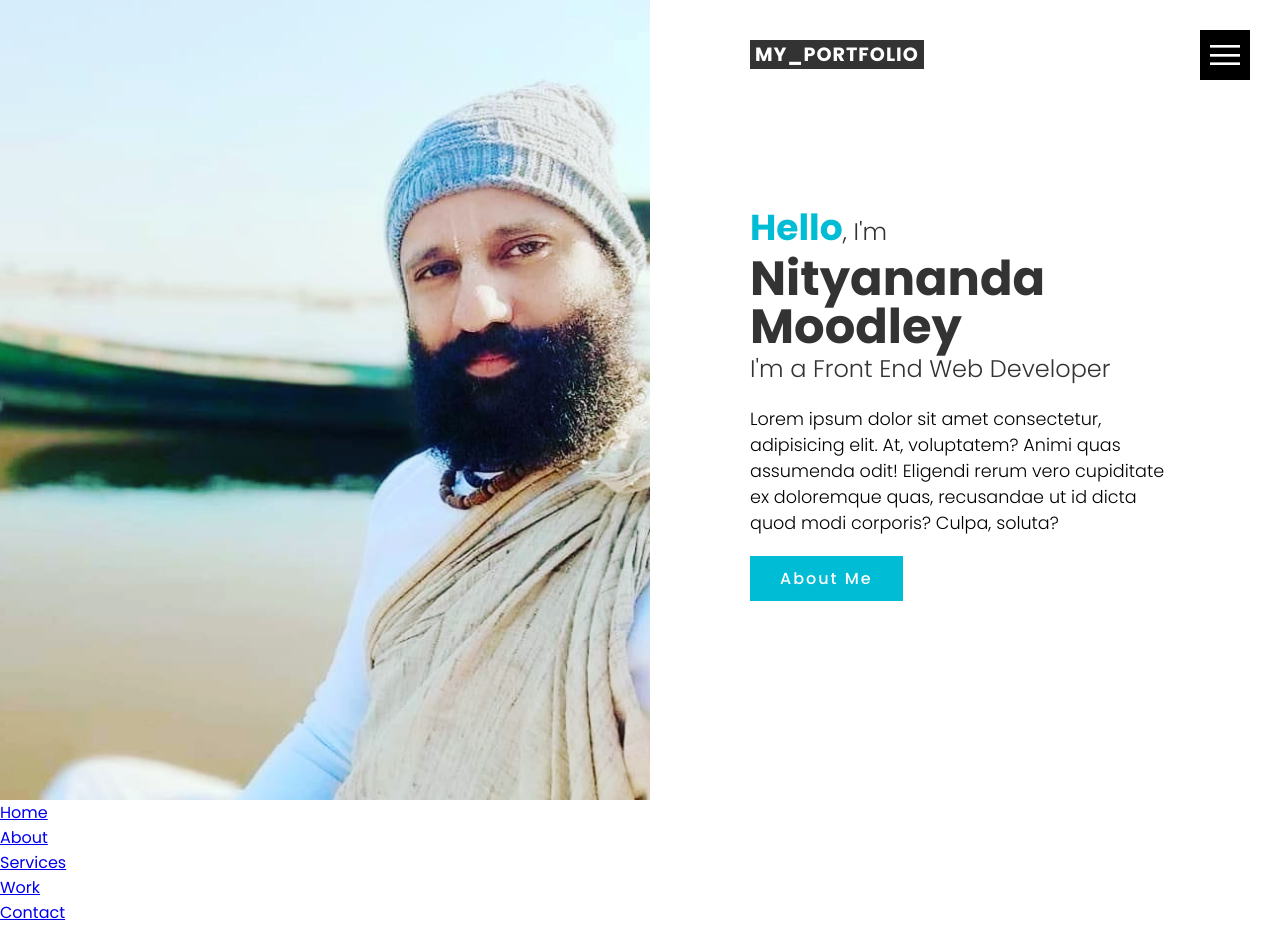
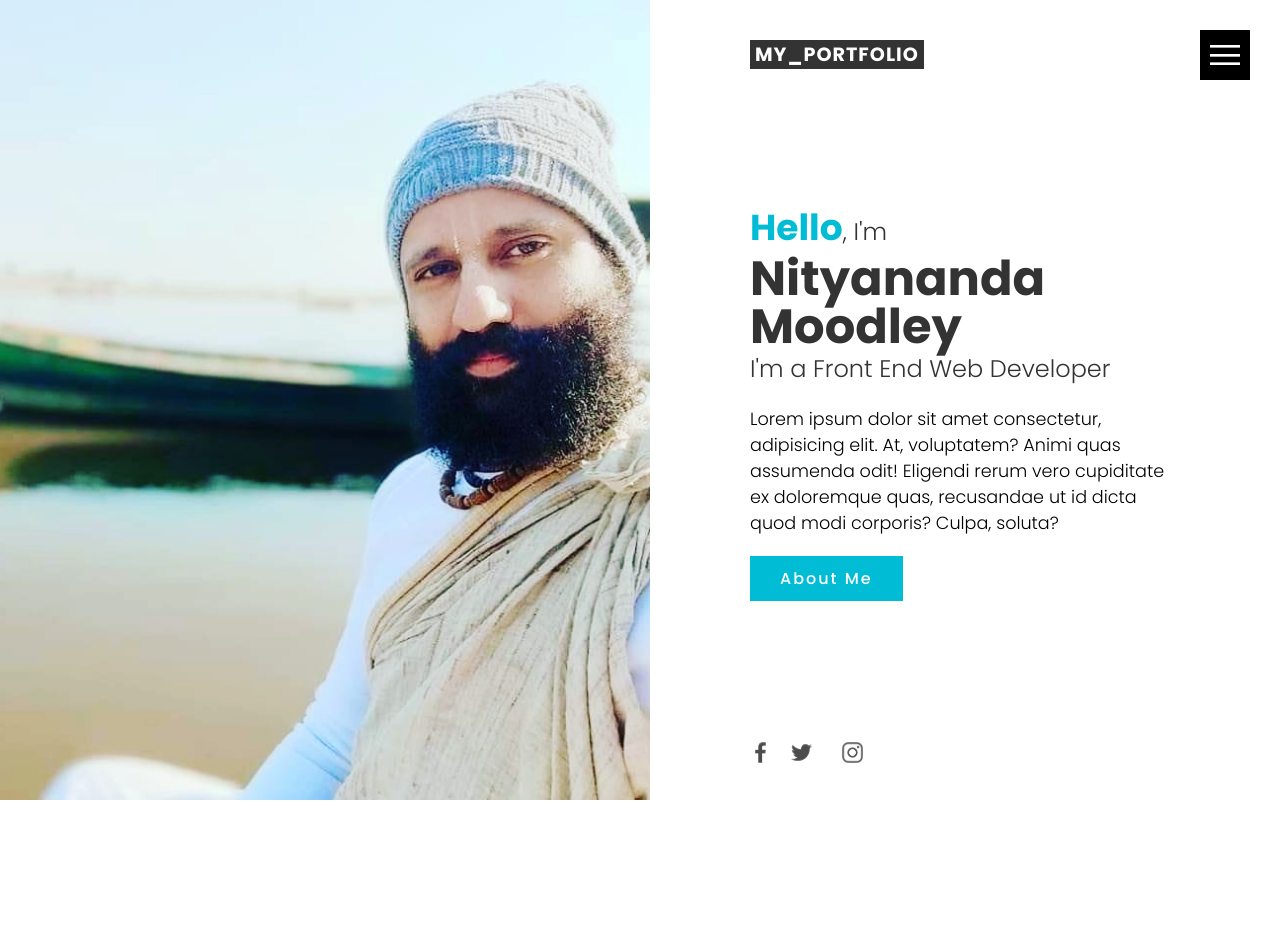
Before and after one commit to Nitya-108/My-Portfolio, a plain HTML site: page index.html in a window 1280 px wide. After the commit the page ends 800 px from the top, so only its background shows below. Drawn offline with Linux system fonts and the light colour scheme.

Commit message:
sidebar & social media icons
sidebar and social media icons added

```diff
--- a/app.js
+++ b/app.js
@@ -1,4 +1,6 @@
 function toggleMenu() {
     const menuToggle = document.querySelector('.toggle');
+    const sidebar = document.querySelector('.sidebar');
     menuToggle.classList.toggle('active');
+    sidebar.classList.toggle('active');
 }
--- a/index.html
+++ b/index.html
@@ -23,8 +23,15 @@
             <p>Lorem ipsum dolor sit amet consectetur, adipisicing elit. At, voluptatem? Animi quas assumenda odit! Eligendi rerum vero cupiditate ex doloremque quas, recusandae ut id dicta quod modi corporis? Culpa, soluta?</p>
             <a href="#" class="btn">About Me</a>
         </div>
+        <ul class="sci">
+            <li><a href="#"><img src="facebook.png" alt="facebook"></a></li>
+            <li><a href="#"><img src="twitter.png" alt="twitter"></a></li>
+            <li><a href="#"><img src="instagram.png" alt="instagram"></a></li>
+        </ul>
     </div>
     </section>
+
+
 
     <div class="sidebar">
         <ul class="menu">
--- a/style.css
+++ b/style.css
@@ -57,7 +57,7 @@ section {
     object-fit: cover;
 }
 
-.banner .contentBx {
+.banner .contentBx, .sidebar {
     position: absolute;
     top: 0;
     right: 0;
@@ -115,3 +115,67 @@ p {
     font-weight: 500;
     letter-spacing: 2px;
 }
+
+.sidebar {
+    position: fixed;
+    background: #000;
+    display: flex;
+    justify-content: center;
+    align-items: center;
+    transition: 0.5s;
+    padding: 40px;
+    z-index: 100;
+    right: -100%;
+}
+
+.sidebar.active {
+    right: 0;
+}
+
+.sidebar ul {
+    display: flex;
+    justify-content: center;
+    align-items: center;
+    flex-direction: column;
+}
+
+.sidebar ul li {
+    list-style: none;
+}
+
+.sidebar ul li a {
+    color: #fff;
+    text-decoration: none;
+    font-size: 2em;
+    margin: 10px 0;
+    font-weight: 300;
+    letter-spacing: 2px;
+    text-transform: uppercase;
+}
+
+.sidebar ul li a:hover {
+    color: #00bcd4;
+}
+
+.sci {
+    position: absolute;
+    left: 100px;
+    bottom: 20px;
+    display: flex;
+    justify-content: center;
+    align-items: center;
+}
+
+.sci li {
+    margin-right: 10px;
+    list-style: none;
+}
+
+.sci li img {
+    transform: scale(0.5);
+    opacity: 0.7;
+}
+
+.sci li img:hover {
+    opacity: 1;
+}
```
